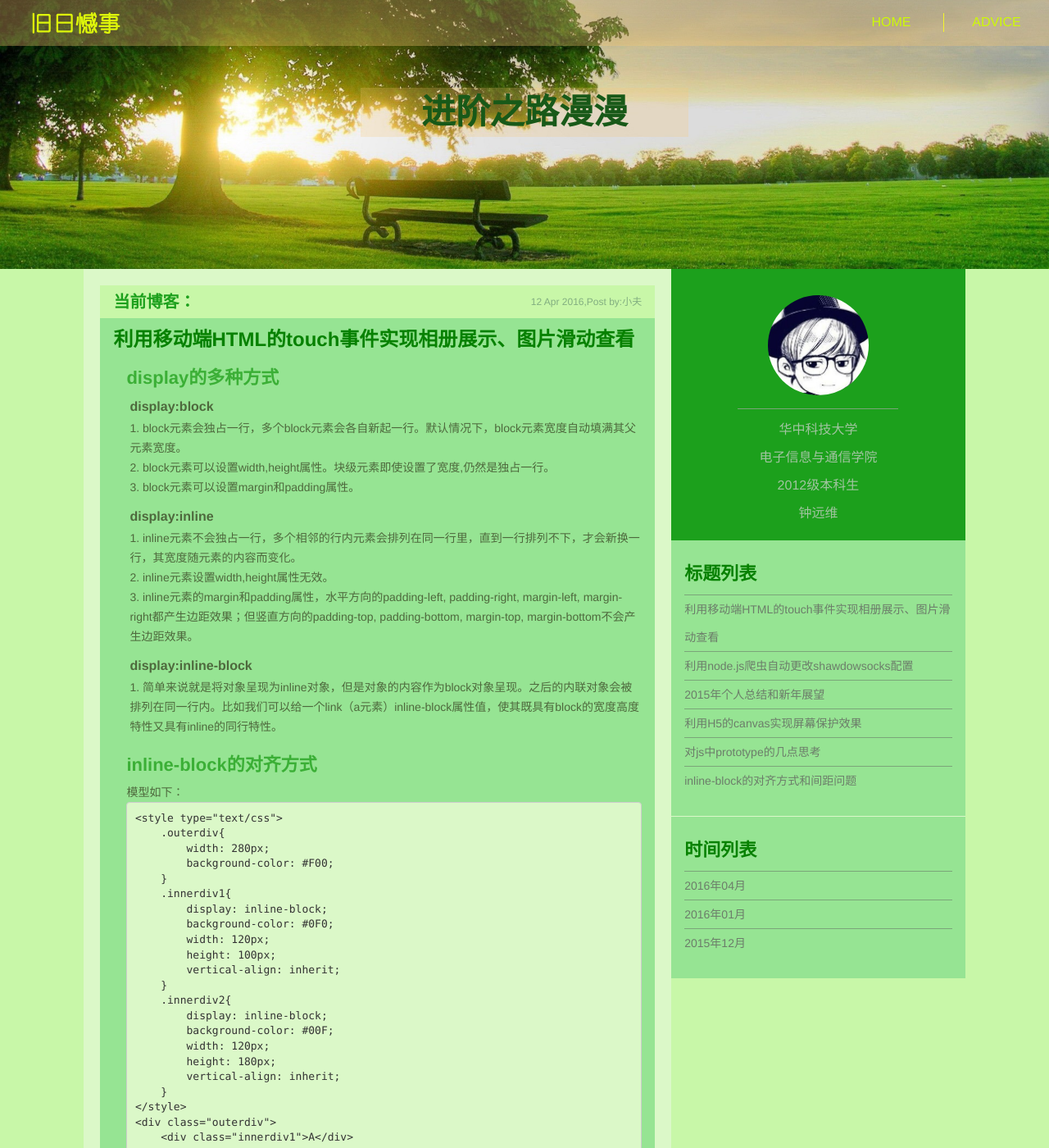
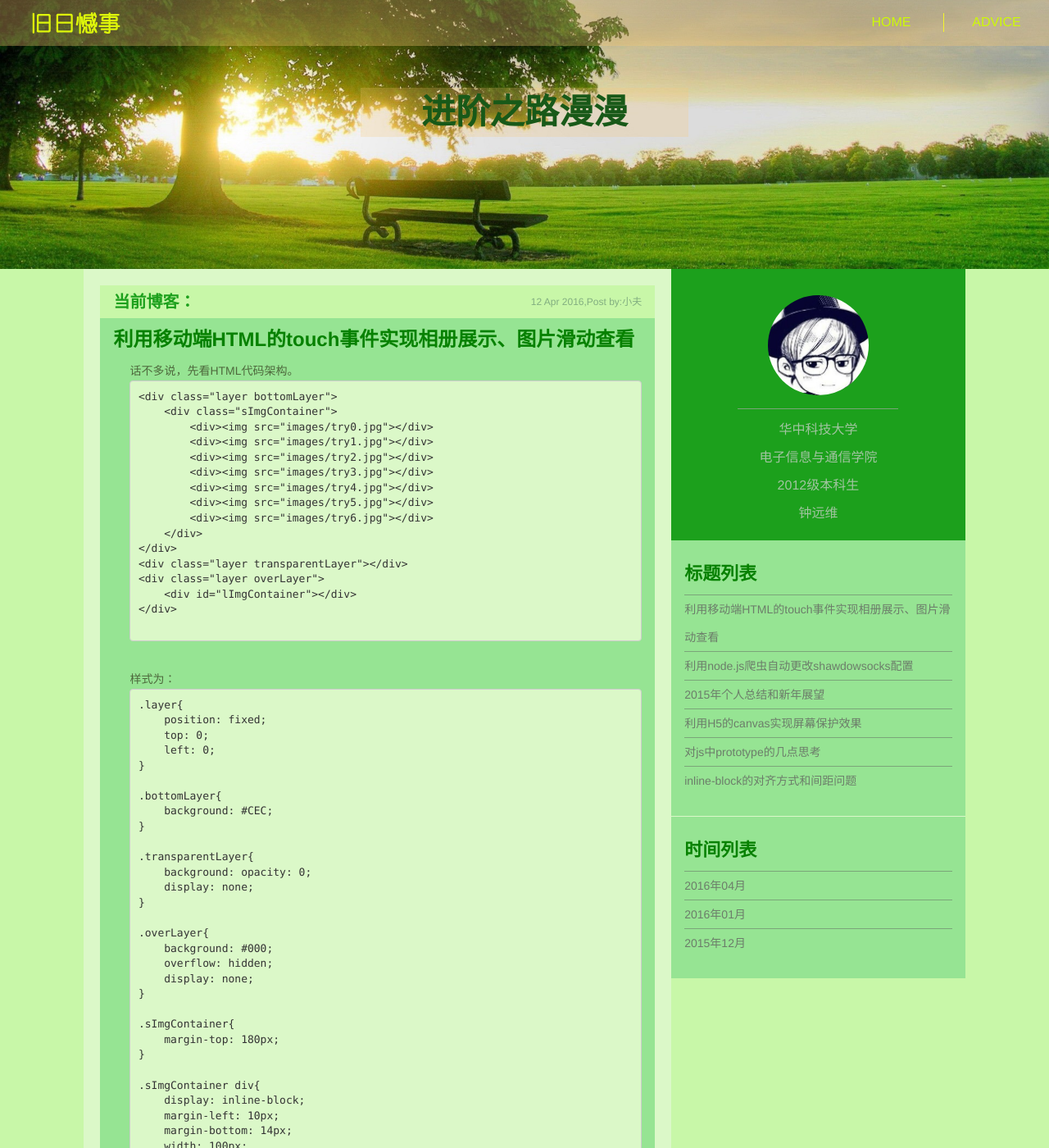
Before and after one commit to VieZhong/blog, a Jekyll site: the page built from _posts/2016-04-12-模仿新浪朋友圈的相册展示.html, in a window 1280 px wide and 1400 px high. Shown: the whole window at 82% size. Built offline with Jekyll 4.4.1, drawn with Linux system fonts in a browser that asks for light colours; some of the changed text lies outside the part shown.

Commit message:
修改了改2016-04-12的文章

```diff
--- a/_posts/2016-01-09-2015年个人总结.html
+++ b/_posts/2016-01-09-2015年个人总结.html
@@ -26,7 +26,6 @@ summary: 这是我对2015年关于个人的一些总结，同时也对2016作出
 		<div class="post-content-block-2">
 			<div class="post-content-body-default">
 				2015年，可以说是我走过为数不多的年份中非常非常重要的一年之一。这一年，是我由大三走向大四的一年，但在成为老油条的同时，我又找到了未来几年发展的方向。
-			</pre>
 			</div>
 		</div>
 		<div class="post-content-block-2 post-content-vmargin-2">
--- a/_posts/2016-04-12-模仿新浪朋友圈的相册展示.html
+++ b/_posts/2016-04-12-模仿新浪朋友圈的相册展示.html
@@ -6,7 +6,73 @@ summary: 该篇文章，提供了一个制作相册的例子，可以在移动
 ---
 <div class="post-content">
 	<div class="post-content-block-1">
-		<div class="post-content-title-1">display的多种方式</div>
+		<div class="post-content-block-2">
+			<div class="post-content-body-default">
+				话不多说，先看HTML代码架构。<br>
+				<pre>
+&lt;div class="layer bottomLayer"&gt;
+    &lt;div class="sImgContainer"&gt;
+        &lt;div&gt;&lt;img src="images/try0.jpg"&gt;&lt;/div&gt;
+        &lt;div&gt;&lt;img src="images/try1.jpg"&gt;&lt;/div&gt;
+        &lt;div&gt;&lt;img src="images/try2.jpg"&gt;&lt;/div&gt;
+        &lt;div&gt;&lt;img src="images/try3.jpg"&gt;&lt;/div&gt;
+        &lt;div&gt;&lt;img src="images/try4.jpg"&gt;&lt;/div&gt;
+        &lt;div&gt;&lt;img src="images/try5.jpg"&gt;&lt;/div&gt;
+        &lt;div&gt;&lt;img src="images/try6.jpg"&gt;&lt;/div&gt;
+    &lt;/div&gt;
+&lt;/div&gt;
+&lt;div class="layer transparentLayer"&gt;&lt;/div&gt;
+&lt;div class="layer overLayer"&gt;
+    &lt;div id="lImgContainer"&gt;&lt;/div&gt;
+&lt;/div&gt;
+				</pre><br>
+				样式为：<br>
+				<pre>
+.layer{
+    position: fixed;
+    top: 0;
+    left: 0;
+}
+
+.bottomLayer{
+    background: #CEC;
+}
+
+.transparentLayer{
+    background: opacity: 0;
+    display: none;
+}
+
+.overLayer{
+    background: #000;
+    overflow: hidden;
+    display: none;
+}
+
+.sImgContainer{
+    margin-top: 180px;
+}
+
+.sImgContainer div{
+    display: inline-block;
+    margin-left: 10px;
+    margin-bottom: 14px;
+    width: 100px;
+    max-height: 140px;
+    overflow: hidden;
+}
+
+.sImgContainer img{
+    width: 100%;
+}
+				</pre>
+				可以看到，我先把页面分成三层，每一层都把positon成fixed，使layer脱离文档流，实现逐层覆盖。第一层是底层，用于展示图片缩略图。第二层为透明层，该层作用后面会提到。第三层是大图片展示层，背景为黑色。<br><br>
+				我们先看第一层，即底层。底层通过sImgContainer放置图片，但为了解决长图片缩略图不超出div块的范围，必须设置overflow为hidden，即超出部分的内容不展示。<br>
+				接着，是第二层，我把它的背景设置为透明，主要是为了让用户不感到它的存在。但它的存在必不可少，这是因为，如果没有该层，点击查看底层图片之后，在点击屏幕隐藏大图片时，大图片层消失后手指还在屏幕上少许抖动以致再次触发底层图片的click事件。现在加上透明层，可以隔绝两者，防止手指抖动误点。我们只需要让该透明层在大图片层隐藏后的一段时间后再隐藏，比如300ms，这样即使用户点击大图片消失时，防止手指抖动触发底层图片了。<br><br>
+				现在，重点来了。
+			</div>
+		</div>
+		<div class="post-content-title-1">重点是第三层——查看大图片</div>
 		<div class="post-content-block-2">
 			<div class="post-content-title-2">display:block</div>
 			<div class="post-content-body-default">
```
